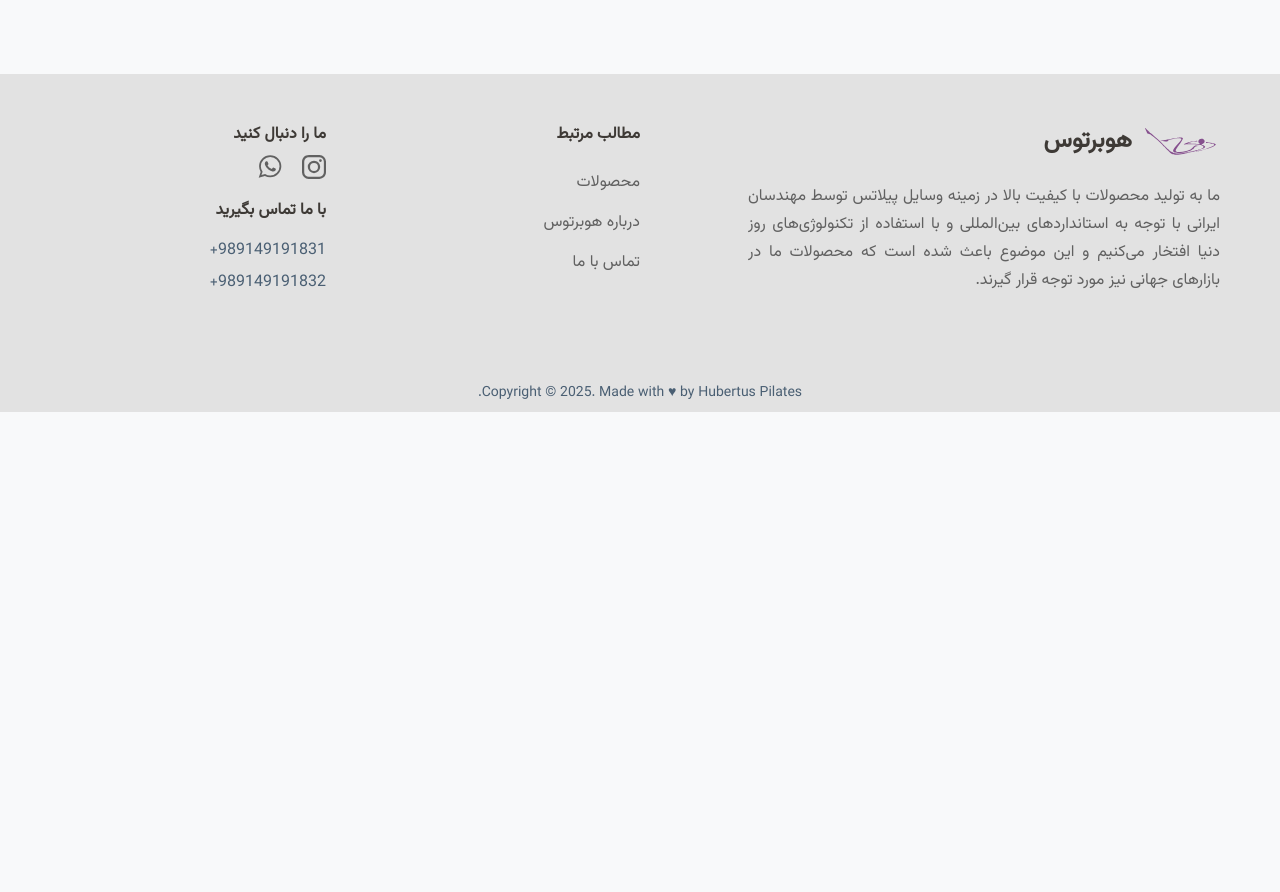
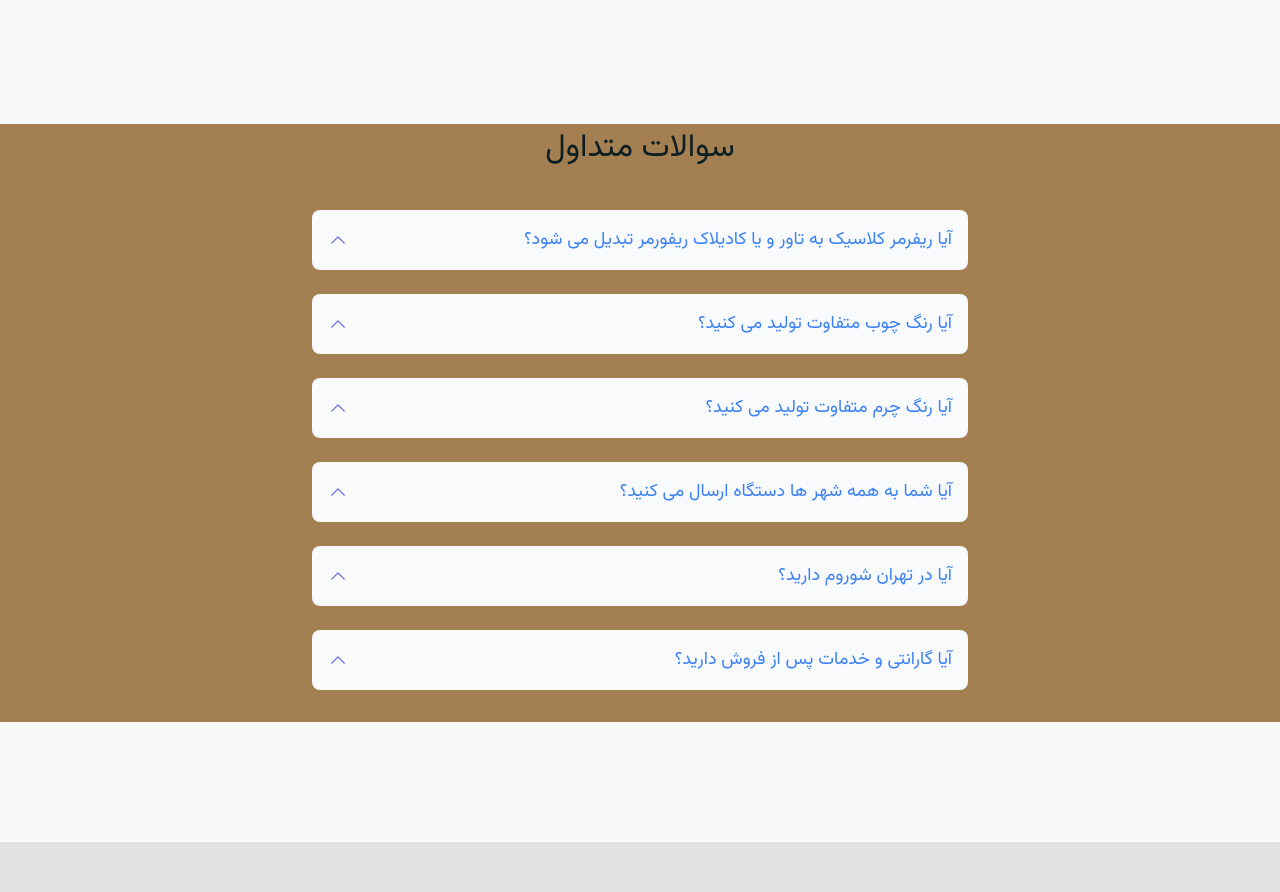
Before and after one commit to elhamest/hubertus-pilates-client, a Next.js app: page / in a window 1280 px wide. Shown: the part 1800-2692 px from the top of the page. Before the commit the page ends 2212 px from the top, so only its background shows below. Built offline with nearby package versions, Linux system fonts and the light colour scheme.

Commit message:
Worked on faq page

```diff
--- a/src/app/page.js
+++ b/src/app/page.js
@@ -80,7 +80,7 @@ export default function Home({ locale = "fa" }) {
           <Testimonials /> */}
       {/* ------------------------------------ */}
 
-      {/* <Faq locale={locale} /> */}
+      <Faq locale={locale} />
 
       {/* <Cta /> */}
       {/* <HomeSlider imagePaths={imagePaths} /> */}
--- a/src/components/home/faq/Faq.module.css
+++ b/src/components/home/faq/Faq.module.css
@@ -1,13 +1,14 @@
 .faqWrapper {
-  background-color: burlywood;
   margin-top: 170px;
+  background-color: var(--earth-brown);
 }
 
-.description {
-  margin-bottom: 2rem;
+.title {
+  font-size: 32px;
+  font-weight: 500;
+  color: var(--rich-black);
+  margin-bottom: 30px;
   text-align: center;
-  color: #374151;
-  line-height: 1.6;
 }
 
 .container {
@@ -24,7 +25,10 @@
 }
 
 .faqItem {
-  margin-bottom: 1.25rem;
+  background: #fff;
+  border-radius: 28px;
+  transition: all var(--transition-fast);
+  margin-bottom: 24px;
 }
 
 .faqButton {
--- a/src/components/home/faq/index.jsx
+++ b/src/components/home/faq/index.jsx
@@ -22,16 +22,13 @@ export const Faq = ({ locale = "fa" }) => {
 
   return (
     <div className={styles.faqWrapper}>
-      <div className={styles.description}>
-        {locale === "fa"
-          ? "به سوالات احتمالی مشتریان خود در اینجا پاسخ دهید، این کار نرخ تبدیل و همچنین درخواست‌های پشتیبانی یا چت را افزایش می‌دهد."
-          : `Answer your customers possible questions here, it will increase the
-            conversion rate as well as support or chat requests.`}
+      <div className={styles.title}>
+        {locale === "fa" ? "سوالات متداول" : "Frequently Asked Questions"}
       </div>
 
       <Container className={styles.container}>
         <div className={styles.wrapper}>
-          {faqData?.map((item, index) => (
+          {faqData?.slice(0, 6)?.map((item, index) => (
             <div key={item.question} className={styles.faqItem}>
               <button
                 onClick={() => toggleAccordion(index)}
--- a/src/data/en/index.js
+++ b/src/data/en/index.js
@@ -528,21 +528,86 @@ export const enTestimonials = {
 
 export const enFaq = [
   {
-    question: "Is this template completely free to use?",
-    answer: "Yes, this template is completely free to use.",
+    question:
+      "Can classic reformers be converted to tower or cadillac reformers?",
+    answer: "Yes, all reformers can be converted to other models.",
   },
   {
-    question: "Can I use it in a commercial project?",
-    answer: "Yes, this you can.",
+    question: "Do you produce different wood colors?",
+    answer: "No, wood color cannot be changed.",
   },
   {
-    question: "What is your refund policy? ",
-    answer:
-      "If you're unhappy with your purchase for any reason, email us within 90 days and we'll refund you in full, no questions asked.",
+    question: "Do you produce different leather colors?",
+    answer: "Yes, almost all colors can be produced.",
   },
   {
-    question: "Do you offer technical support? ",
+    question: "Do you ship devices to all cities?",
+    answer: "Yes, we ship to all cities in Iran and also have exports.",
+  },
+  {
+    question: "Do you have a showroom in Tehran?",
+    answer: "Yes, we do.",
+  },
+  {
+    question: "Do you offer warranty and after-sales service?",
     answer:
-      "No, we don't offer technical support for free downloads. Please purchase a support plan to get 6 months of support.",
+      "Yes, we offer one year warranty and 10 years of after-sales service. (Springs are not covered by warranty)",
+  },
+  {
+    question: "How are the devices shipped?",
+    answer:
+      "Shipping costs are borne by the customer and devices are delivered to your home or gym by freight service.",
+  },
+  {
+    question: "How to clean the devices?",
+    answer:
+      "Do not use alcohol to clean the devices. Use damp cloths as much as possible and get special reformer mats. If the leather loses its shine over time, you can use leather spray.",
+  },
+  {
+    question: "What is the lifespan of the springs?",
+    answer: "The lifespan of springs depends on your usage.",
+  },
+  {
+    question: "How are spring colors categorized by resistance?",
+    answer:
+      "Springs from hardest to softest are: red, blue, black, white, and yellow.",
+  },
+  {
+    question: "Do you have long springs?",
+    answer:
+      "Yes, white springs are long and are shipped with reformer, tower, and cadillac reformer devices.",
+  },
+  {
+    question: "Are the raw materials for devices domestic or imported?",
+    answer:
+      "Most raw materials for components (wood, paint, plastic materials, rubber materials, etc.) are imported, but production is done domestically.",
+  },
+  {
+    question: "Are you manufacturers?",
+    answer: "Yes, we produce the devices from start to finish ourselves.",
+  },
+  {
+    question: "Are your devices standardized?",
+    answer:
+      "Devices produced by Hubertus Pilates company are approved by the Iran Pilates Association and if you need to obtain a studio or Pilates gym license from legal authorities in our country, you won't face any problems.",
+  },
+  {
+    question: "How is your packaging?",
+    answer:
+      "For exclusive shipping, single-layer packaging is used, and for freight shipping, double-layer packaging is used.",
+  },
+  {
+    question: "How is device installation and setup?",
+    answer:
+      "Training videos are sent for device installation and they can be easily installed following the videos (if needed, installer can be sent to your location at an additional cost).",
+  },
+  {
+    question: "How can we purchase from you?",
+    answer:
+      "Purchases can only be made through WhatsApp or phone calls with numbers 09149191831-2.",
+  },
+  {
+    question: "Do you provide training?",
+    answer: "The only training reference is the Iran Pilates Association.",
   },
 ];
--- a/src/data/fa/index.js
+++ b/src/data/fa/index.js
@@ -544,21 +544,94 @@ export const faTestimonials = {
 
 export const faFaq = [
   {
-    question: "آیا این قالب کاملا رایگان است؟",
-    answer: "بله، این قالب کاملا رایگان است.",
+    question: "آیا ریفرمر کلاسیک به تاور و یا کادیلاک ریفورمر تبدیل می شود؟",
+    answer: "بله تمامی ریفرمر ها قابلیت تبدیل به مدل های دیگر را دارند",
   },
   {
-    question: "آیا می‌توانم از آن در یک پروژه تجاری استفاده کنم؟",
-    answer: "بله، می‌توانید استفاده کنید.",
+    question: "آیا رنگ چوب متفاوت تولید می کنید؟",
+    answer: "نخیر رنگ چوب قابل تغییر نیست",
   },
   {
-    question: "سیاست بازپرداخت شما چیست؟",
-    answer:
-      "اگر از خرید خود راضی نیستید، تا 90 روز پس از خرید به ما ایمیل بزنید تا بدون هیچ سوالی مبلغ شما را بازگردانیم.",
+    question: "آیا رنگ چرم متفاوت تولید می کنید؟",
+    answer: "بله تقریبا تمامی رنگ ها قابل تولید است",
   },
   {
-    question: "آیا پشتیبانی فنی ارائه می‌دهید؟",
+    question: "آیا شما به همه شهر ها دستگاه ارسال می کنید؟",
     answer:
-      "خیر، برای دانلودهای رایگان پشتیبانی فنی ارائه نمی‌دهیم. برای دریافت 6 ماه پشتیبانی، لطفاً یک طرح پشتیبانی خریداری کنید.",
+      "بله ما به تمامی شهر های ایران دستگاه ارسال میکنیم و صادرات هم داریم",
+  },
+  {
+    question: "آیا در تهران شوروم دارید؟",
+    answer: "بله داریم",
+  },
+  {
+    question: "آیا گارانتی و خدمات پس از فروش دارید؟",
+    answer:
+      "بله یک سال گارانتی و خدمات پس از فروش ۱۰ ساله داریم.( فنر ها شامل گارانتی نمی باشد)",
+  },
+  {
+    question: "نحوه ارسال دستگاه ها چگونه است؟",
+    answer:
+      "هزینه ارسال بر عهده مشتری بوده و بوسیله باربری درب منزل یا باشگاه شما تحویل می شود.",
+  },
+  {
+    question: "نحوه تمیزکاری دستگاه چگونه است؟",
+    answer:
+      "بزای تمیز کردن دستگاه ها از الکل استفاده نکنید حدالمقدور از دستمال مرطوب برای نظافت استفاده شود و مت مخصوص ریفورمر تهیه کنید. در صورتی که به مرور زمان چرم دستگاه براقیتش را از دست داد میتوانید از اسپری چرم استفاده کنید.",
+  },
+  {
+    question: "طول عمر فنر ها چقدر است؟",
+    answer: "طول عمر فنر ها بستگی به میزان استفاده شما دارد.",
+  },
+  {
+    question: "رنگ بندی فنر ها بر اساس فشار چگونه است؟",
+    answer:
+      "فنر ها به ترتیب از سفت به نرم ، قرمز، آبی، مشکلی، سفید و زرد می باشد",
+  },
+  {
+    question: "آیا فنر طول بلند دارید؟",
+    answer:
+      "بله فنر سفید طول بلند بوده و بر روی دستگاه های ریفورمر با تاور و کادیلاک ریفورمر ارسال می گردد",
+  },
+  {
+    question: "مواد اولیه دستگاه ها ایرانی است یا خارجی؟",
+    answer:
+      "اکثر مواد اولیه قطعات (چوب، رنگ، مواد پلاستیک، مواد لاستیکی و …) ، خارجی بوده ولی تولید در داخل کشور انجام می شود.",
+  },
+  {
+    question: "آیا شما تولید کننده هستید؟",
+    answer: "بله ما صفر تا ۱۰۰ دستگاه هارو خودمان تولید می کنیم",
+  },
+  {
+    question: "آیا دستگاه های شما استاندارد است؟",
+    answer:
+      "دستگاه های تولید شرکت هوبرتوس پیلاتس مورد تایید انجمن پیلاتس ایران می باشد و در صورت نیاز به اخذ مجوز استدیو و یا باشگاه پیلاتس از مراجع قانونی کشورمان مشکلی برای شما به وجود نمی آید.",
+  },
+  {
+    question: "بسته بندی شما چگونه است؟",
+    answer:
+      "در صورت ارسال اختصاصی بسته بندی تک لایه و در صورت ارسال با باربری بسته بندی دولایه انجام می شود.",
+  },
+  {
+    question: "نصب و راه اندازی دستگاه چگونه است؟",
+    answer:
+      "برای نصب دستگاه ها فیلم آموزشی ارسال شده و از روی فیلم به راحتی نصب می شوند(درصورت نیاز، امکان ارسال نصاب (با هزینه)به محل شما موجود می باشد).",
+  },
+  {
+    question: "نحوه خرید از شما چگونه است؟",
+    answer:
+      "نحوه خرید فقط از طریق واتس اپ و یا تماس تلفنی با شماره های ۰۹۱۴۹۱۹۱۸۳۱-۲ امکان پذیر می باشد.",
+  },
+  {
+    question: "آیا شما آموزش دارید؟",
+    answer: "تنها مرجع آموزش انجمن پیلاتس ایران می باشد.",
   },
 ];
+
+// تمایز ما در یک نگاه
+// همراه شما در مسیر سلامتی و تناسب اندام
+// دستگاهی برای حرفه‌ای‌تر شدن
+// ارزش واقعی در هر جزئیات
+// هنر پیلاتس، مهندسی‌شده توسط ما
+
+// از مواد اولیه درجه یک تا طراحی کاربرمحور، هر جزئیاتی برای ارتقای تجربه پیلاتس شما طراحی شده است.
```
